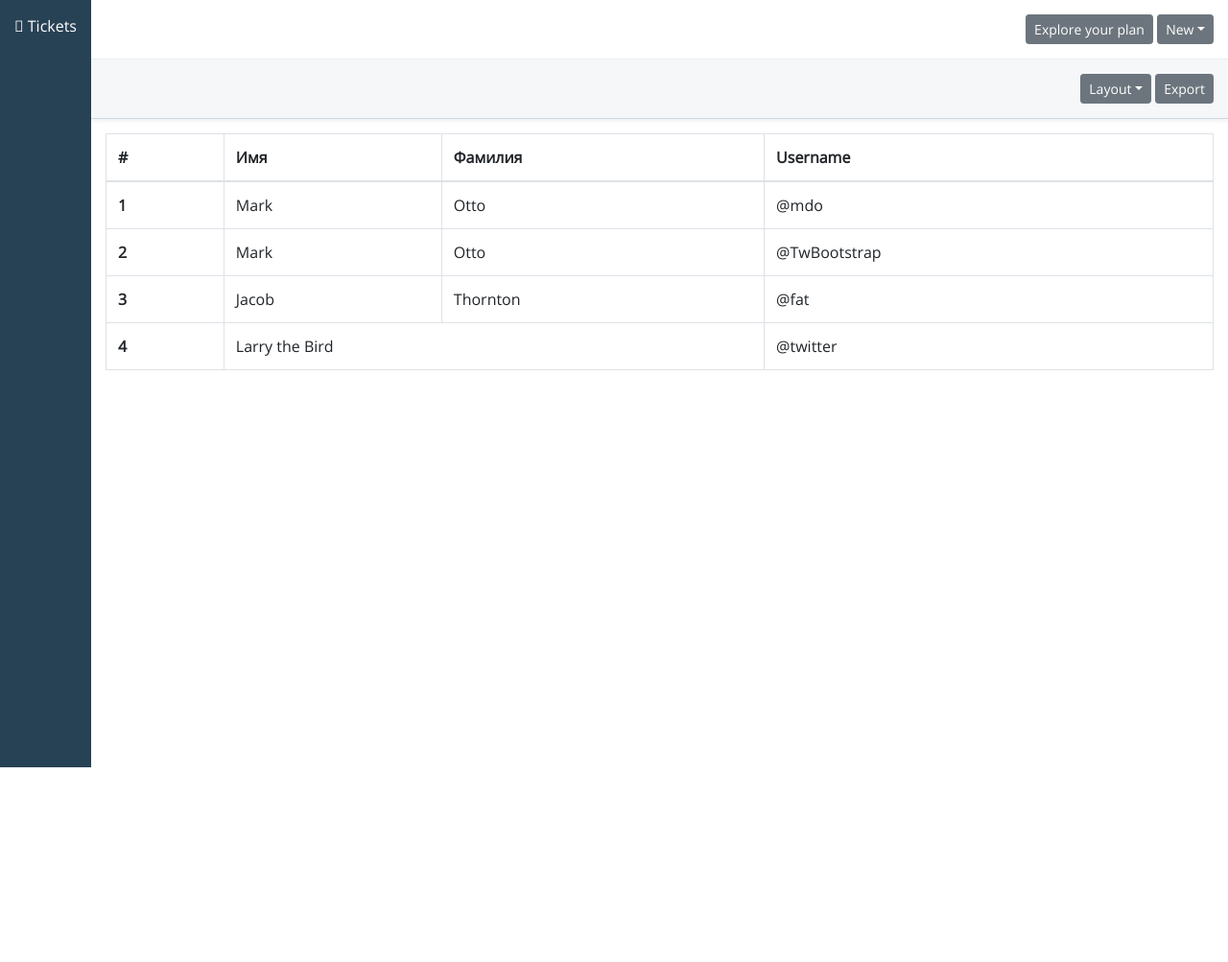
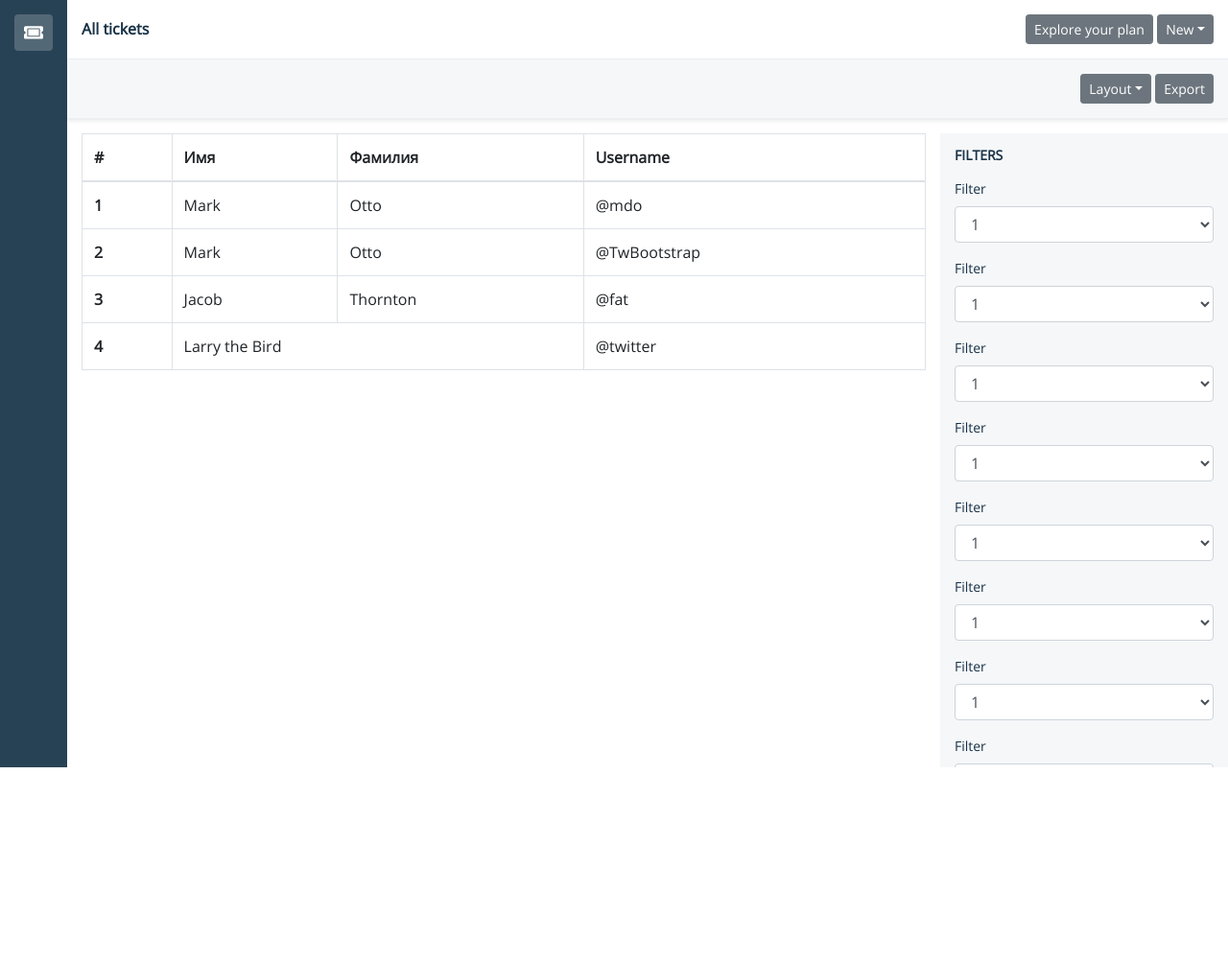
Before and after one commit to webmayak/fresh-admin-html, a website: page source/index.html in a window 1280 px wide. Shown: the top 1003 px of the page at 96% size. Before the commit the page ends 800 px from the top, so only its background shows below. Drawn offline with nearby package versions, Linux system fonts and the light colour scheme; files that its build step writes are made by us from their sources.

Commit message:
Добавила панель фильтров, зафиксировала при скролле шапку, фильтр и сайдбар

```diff
--- a/gulpfile.js
+++ b/gulpfile.js
@@ -55,7 +55,6 @@ gulp.task("scripts", function () {
     gulp.src([
       "source/js/jquery-3.4.1.min.js",
       "node_modules/bootstrap/dist/js/bootstrap.bundle.min.js",
-      "node_modules/@fortawesome/fontawesome-free/js/fontawesome.min.js",
       "source/js/scripts.js"
       ]),
     concat("scripts.min.js"),
--- a/source/index.html
+++ b/source/index.html
@@ -12,33 +12,42 @@
 </head>
 <body>
 
-  <div class="container-fluid">
-    <div class="row">
-      <nav class="col-auto sidebar">
+  <nav class="sidebar">
     <ul class="sidebar__menu ul-reset">
       <li class="sidebar__menu-item">
-            <a class="sidebar__menu-link" href="#"><i class="fas fa-ticket-alt"></i> Tickets</a>
+        <a class="sidebar__menu-link" href="#" title="Tickets" data-toggle="tooltip" data-placement="right">
+          <svg class="sidebar__menu-icon" aria-hidden="true" xmlns="http://www.w3.org/2000/svg" viewBox="0 0 576 512" width="20"><path fill="currentColor" d="M128 160h320v192H128V160zm400 96c0 26.51 21.49 48 48 48v96c0 26.51-21.49 48-48 48H48c-26.51 0-48-21.49-48-48v-96c26.51 0 48-21.49 48-48s-21.49-48-48-48v-96c0-26.51 21.49-48 48-48h480c26.51 0 48 21.49 48 48v96c-26.51 0-48 21.49-48 48zm-48-104c0-13.255-10.745-24-24-24H120c-13.255 0-24 10.745-24 24v208c0 13.255 10.745 24 24 24h336c13.255 0 24-10.745 24-24V152z"/></svg>
+        </a>
       </li>
     </ul>
   </nav>
 
-      <div class="col-lg-auto flex-grow-1">
-        <div class="row">
-          <div class="col-12 header text-right">
+  <div class="content container-fluid">
+    <div class="header">
+      <div class="header__row">
+        <div class="row align-items-center">
+          <div class="col-9">
+            <h1 class="header__title">All tickets</h1>
+          </div>
+          <div class="col-3 text-right">
             <button type="button" class="btn btn-sm btn-secondary">Explore your plan</button>
             <div class="dropdown d-inline-block">
               <a class="btn btn-sm btn-secondary dropdown-toggle" href="#" role="button" id="dropdownMenuLink" data-toggle="dropdown" aria-haspopup="true" aria-expanded="false">New</a>
-              <div class="dropdown-menu" aria-labelledby="dropdownMenuLink">
+              <div class="dropdown-menu dropdown-menu-right" aria-labelledby="dropdownMenuLink">
                 <a class="dropdown-item" href="#">New ticket</a>
                 <a class="dropdown-item" href="#">New email</a>
                 <a class="dropdown-item" href="#">New contact</a>
               </div>
             </div>
           </div>
-          <div class="col-12 sub-header text-right">
+        </div>
+      </div>
+      <div class="header__row">
+        <div class="row align-items-center">
+          <div class="col-12 text-right">
             <div class="dropdown d-inline-block">
-              <a class="btn btn-sm btn-secondary dropdown-toggle" href="#" role="button" id="dropdownMenuLink" data-toggle="dropdown" aria-haspopup="true" aria-expanded="false">Layout</a>
-              <div class="dropdown-menu" aria-labelledby="dropdownMenuLink">
+              <button class="btn btn-sm btn-secondary dropdown-toggle" type="button" id="dropdownMenuButton" data-toggle="dropdown" aria-haspopup="true" aria-expanded="false">Layout</button>
+              <div class="dropdown-menu dropdown-menu-right" aria-labelledby="dropdownMenuButton">
                 <a class="dropdown-item" href="#">Card view</a>
                 <a class="dropdown-item" href="#">Table view</a>
               </div>
@@ -46,8 +55,11 @@
             <button type="button" class="btn btn-sm btn-secondary">Export</button>
           </div>
         </div>
+      </div>
+    </div>
+    <main class="main">
       <div class="row">
-          <div class="col-12 content">
+        <div class="main__content">
           <div class="table-responsive">
             <table class="table table-bordered">
               <thead>
@@ -84,7 +96,104 @@
                 </tr>
               </tbody>
             </table>
+            <div style="height: 2000px"></div>
           </div>
+        </div>
+        <div class="main__filters">
+          <div class="filters">
+            <h2 class="filters__title">FILTERS</h2>
+            <form>
+              <div class="filters__form-group form-group">
+                <label for="exampleFormControlSelect1">Filter</label>
+                <select class="form-control" id="exampleFormControlSelect1">
+                  <option>1</option>
+                  <option>2</option>
+                  <option>3</option>
+                  <option>4</option>
+                </select>
+              </div>
+              <div class="filters__form-group form-group">
+                <label for="exampleFormControlSelect2">Filter</label>
+                <select class="form-control" id="exampleFormControlSelect2">
+                  <option>1</option>
+                  <option>2</option>
+                  <option>3</option>
+                  <option>4</option>
+                </select>
+              </div>
+              <div class="filters__form-group form-group">
+                <label for="exampleFormControlSelect3">Filter</label>
+                <select class="form-control" id="exampleFormControlSelect3">
+                  <option>1</option>
+                  <option>2</option>
+                  <option>3</option>
+                  <option>4</option>
+                </select>
+              </div>
+              <div class="filters__form-group form-group">
+                <label for="exampleFormControlSelect4">Filter</label>
+                <select class="form-control" id="exampleFormControlSelect4">
+                  <option>1</option>
+                  <option>2</option>
+                  <option>3</option>
+                  <option>4</option>
+                </select>
+              </div>
+              <div class="filters__form-group form-group">
+                <label for="exampleFormControlSelect5">Filter</label>
+                <select class="form-control" id="exampleFormControlSelect5">
+                  <option>1</option>
+                  <option>2</option>
+                  <option>3</option>
+                  <option>4</option>
+                </select>
+              </div>
+              <div class="filters__form-group form-group">
+                <label for="exampleFormControlSelect6">Filter</label>
+                <select class="form-control" id="exampleFormControlSelect6">
+                  <option>1</option>
+                  <option>2</option>
+                  <option>3</option>
+                  <option>4</option>
+                </select>
+              </div>
+              <div class="filters__form-group form-group">
+                <label for="exampleFormControlSelect7">Filter</label>
+                <select class="form-control" id="exampleFormControlSelect7">
+                  <option>1</option>
+                  <option>2</option>
+                  <option>3</option>
+                  <option>4</option>
+                </select>
+              </div>
+              <div class="filters__form-group form-group">
+                <label for="exampleFormControlSelect8">Filter</label>
+                <select class="form-control" id="exampleFormControlSelect8">
+                  <option>1</option>
+                  <option>2</option>
+                  <option>3</option>
+                  <option>4</option>
+                </select>
+              </div>
+              <div class="filters__form-group form-group">
+                <label for="exampleFormControlSelect9">Filter</label>
+                <select class="form-control" id="exampleFormControlSelect9">
+                  <option>1</option>
+                  <option>2</option>
+                  <option>3</option>
+                  <option>4</option>
+                </select>
+              </div>
+              <div class="filters__form-group form-group">
+                <label for="exampleFormControlSelect10">Filter</label>
+                <select class="form-control" id="exampleFormControlSelect10">
+                  <option>1</option>
+                  <option>2</option>
+                  <option>3</option>
+                  <option>4</option>
+                </select>
+              </div>
+            </form>
           </div>
         </div>
       </div>
--- a/source/js/scripts.js
+++ b/source/js/scripts.js
@@ -1,3 +1,3 @@
 $(function () {
-
+  $('[data-toggle="tooltip"]').tooltip();
 });
--- /dev/null
+++ b/source/sass/blocks/content.scss
@@ -0,0 +1,4 @@
+.content {
+  margin-left: 70px;
+  width: calc(100% - 70px);
+}
--- /dev/null
+++ b/source/sass/blocks/filters.scss
@@ -0,0 +1,15 @@
+.filters {
+  background-color: #f5f7f9;
+  padding: 15px;
+}
+
+.filters__title {
+  font-size: 14px;
+  text-transform: uppercase;
+  font-weight: bold;
+  margin-bottom: 15px;
+}
+
+.filters__form-group {
+  font-size: 14px;
+}
--- a/source/sass/blocks/header.scss
+++ b/source/sass/blocks/header.scss
@@ -1,6 +1,24 @@
 .header {
+  position: fixed;
+  z-index: 10;
+  top: 0;
+  left: 70px;
+  right: 0;
+}
+
+.header__row {
   background-color: #ffffff;
   border-bottom: 1px #ebeff3 solid;
-  padding-top: 15px;
-  padding-bottom: 15px;
+  padding: 15px;
+
+  &:last-child {
+    background-color: #f5f7f9;
+    box-shadow: 0 2px 4px 0 rgba(24, 50, 71, 0.1);
+  }
 }
+
+.header__title {
+  font-size: 16px;
+  font-weight: bold;
+  margin-bottom: 0;
+}
--- /dev/null
+++ b/source/sass/blocks/main.scss
@@ -0,0 +1,19 @@
+.main {
+  margin-top: 139px;
+  position: relative;
+}
+
+.main__content {
+  width: calc(100% - 300px);
+  padding-left: 15px;
+  padding-right: 15px;
+}
+
+.main__filters {
+  position: fixed;
+  width: 300px;
+  top: 139px;
+  bottom: 0;
+  right: 0;
+  overflow-y: auto;
+}
--- a/source/sass/blocks/sidebar.scss
+++ b/source/sass/blocks/sidebar.scss
@@ -2,8 +2,11 @@
   background-color: #284255;
   color: #ffffff;
   height: 100vh;
-  padding-top: 15px;
-  padding-bottom: 15px;
+  padding: 15px;
+  position: fixed;
+  top: 0;
+  bottom: 0;
+  left: 0;
 }
 
 .sidebar__menu-item {
@@ -15,13 +18,21 @@
 }
 
 .sidebar__menu-link {
+  display: block;
   color: inherit;
   text-decoration: none;
+  padding: 10px;
+  border-radius: 4px;
+  background-color: rgba(255, 255, 255, 0.2);
   transition: 0.25s;
 
   &:hover {
     color: inherit;
     text-decoration: none;
-    opacity: 0.9;
+    background-color: rgba(255, 255, 255, 0.25);
   }
 }
+
+.sidebar__menu-icon {
+  display: block;
+}
--- a/source/sass/blocks/sub-header.scss
+++ /dev/null
@@ -1,8 +0,0 @@
-.sub-header {
-  background-color: #f5f7f9;
-  border-bottom: 1px #cfd7df solid;
-  box-shadow: 0 2px 4px 0 rgba(24,50,71,.08);
-  padding-top: 15px;
-  padding-bottom: 15px;
-  margin-bottom: 15px;
-}
--- a/source/sass/style.scss
+++ b/source/sass/style.scss
@@ -1,8 +1,9 @@
 @import "fonts.scss";
 @import "vars.scss";
 @import "../../node_modules/bootstrap/scss/bootstrap.scss";
-@import "../../node_modules/@fortawesome/fontawesome-free/scss/fontawesome.scss";
 @import "global.scss";
 @import "blocks/sidebar.scss";
+@import "blocks/content.scss";
 @import "blocks/header.scss";
-@import "blocks/sub-header.scss";
+@import "blocks/main.scss";
+@import "blocks/filters.scss";
--- a/source/sass/vars.scss
+++ b/source/sass/vars.scss
@@ -1 +1 @@
-$text: #000000;
+$text: #183247;
```
Lines whose indentation alone changed are shown as unchanged.
